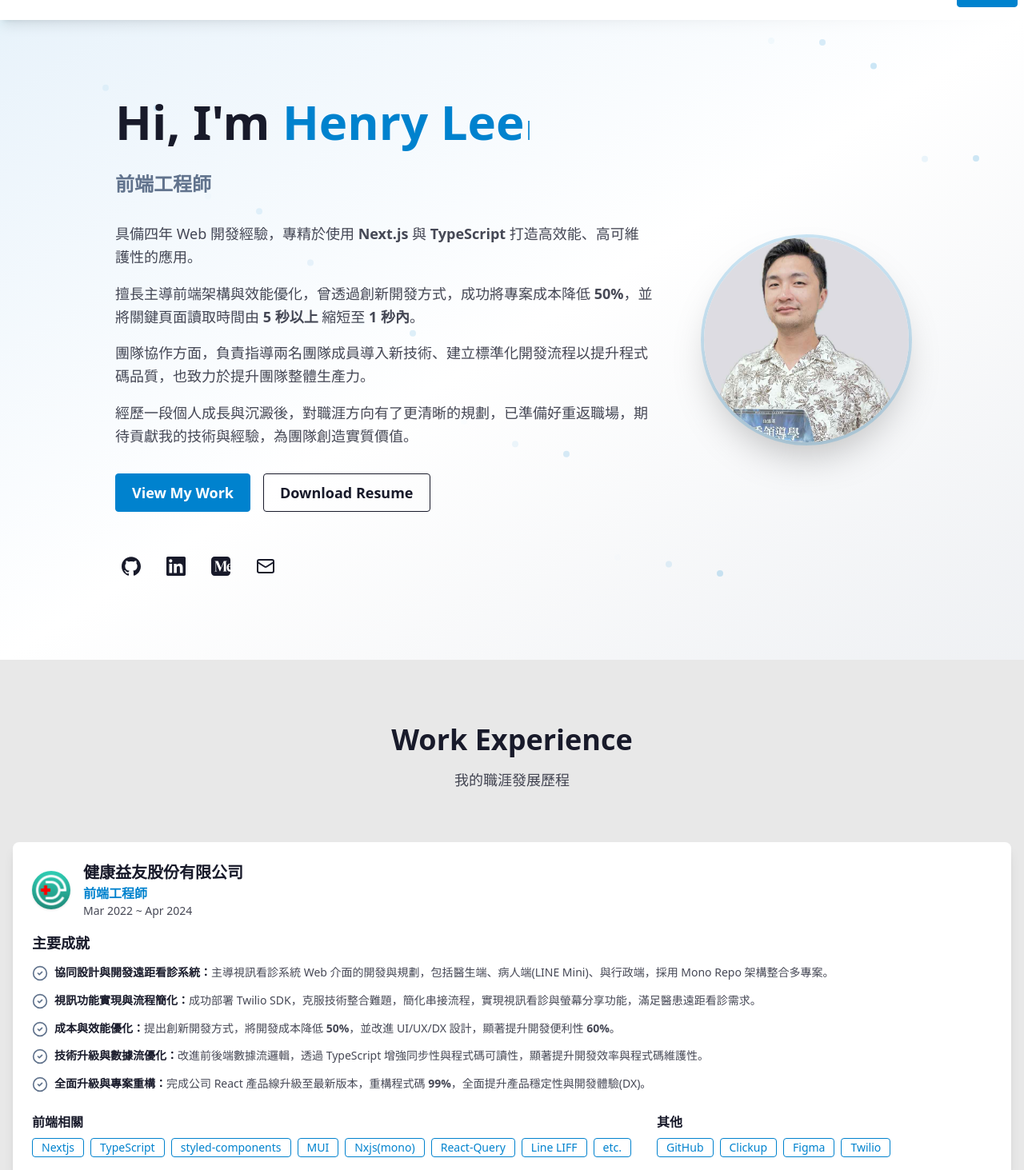
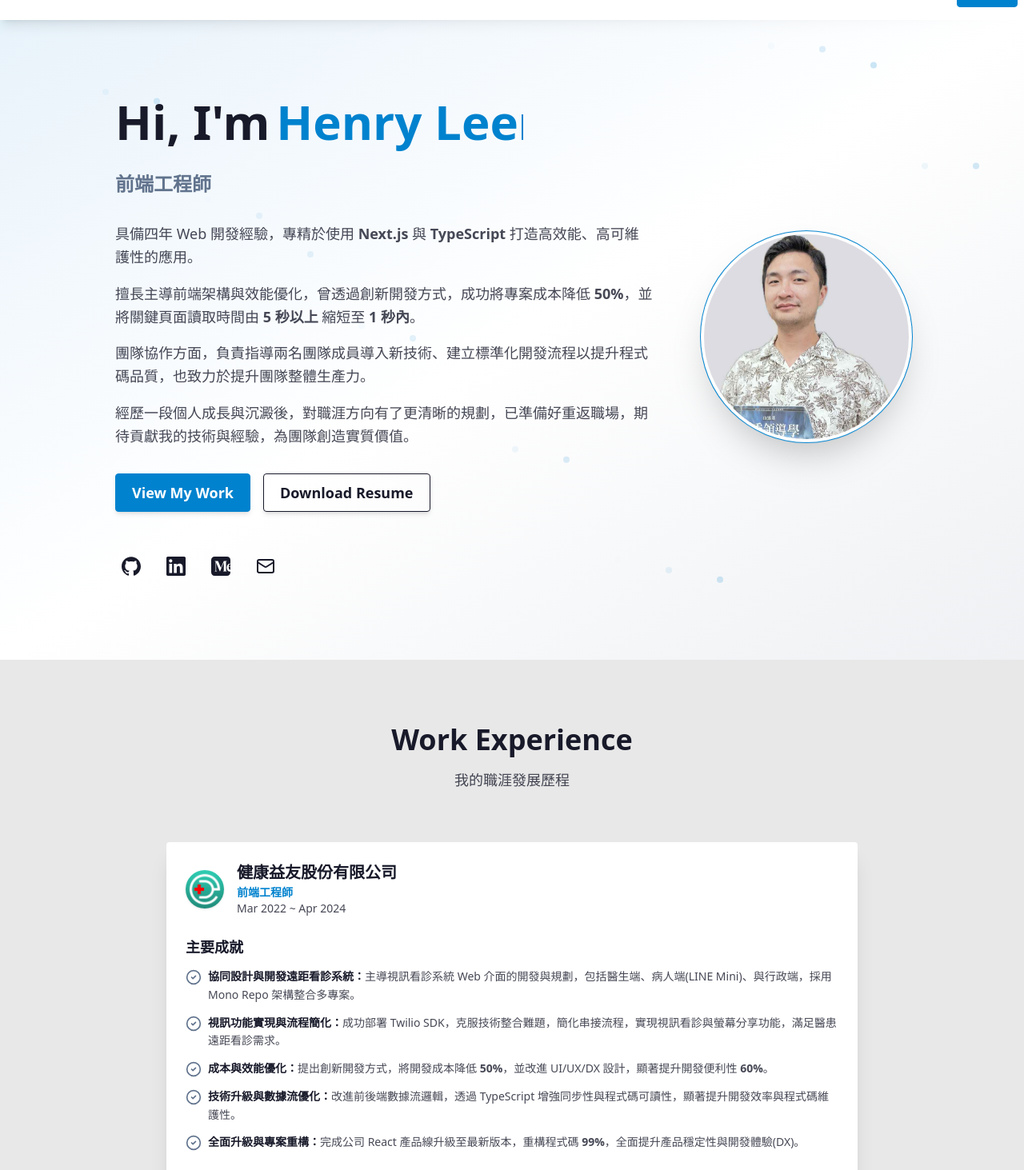
Before and after one commit to u88803494/my-website, a Next.js app: page / in a window 1280 px wide. Shown: the part 47-1510 px from the top of the page at 80% size. Built offline with nearby package versions, Linux system fonts and the light colour scheme.

Commit message:
Enhance project structure by adding component architecture, icon usage, and styling rules in settings.json. Update HeroSection and related components for improved styling and layout consistency, including Tailwind CSS utility classes and animation effects.

```diff
--- a/src/components/home/HeroSection/HeroContent.tsx
+++ b/src/components/home/HeroSection/HeroContent.tsx
@@ -6,9 +6,9 @@ import TypewriterText from "@/components/home/HeroSection/TypewriterText";
 
 const HeroContent = () => {
   return (
-    <div className="text-center lg:text-left max-w-2xl flex flex-col gap-6">
+    <div className="text-center lg:text-left max-w-2xl flex flex-col gap-6 card-body p-0">
       <motion.h1
-        className="text-4xl lg:text-6xl font-bold mb-2"
+        className="text-4xl lg:text-6xl font-bold mb-2 card-title"
         initial={{ opacity: 0, y: 30 }}
         animate={{ opacity: 1, y: 0 }}
         transition={{ duration: 0.6, delay: 0.3 }}
@@ -69,21 +69,21 @@ const HeroContent = () => {
         transition={{ duration: 0.6, delay: 1.5 }}
       >
         <motion.button
-          className="btn btn-primary btn-lg relative overflow-hidden group"
-          whileHover={{ scale: 1.05, boxShadow: "0 10px 30px rgba(0, 0, 0, 0.2)" }}
+          className="btn btn-primary btn-lg relative overflow-hidden group shadow-md hover:shadow-xl transition-all"
+          whileHover={{ scale: 1.07, boxShadow: "0 10px 30px rgba(0, 0, 0, 0.2)" }}
           whileTap={{ scale: 0.95 }}
         >
           <span className="relative z-10">View My Work</span>
           <motion.div
-            className="absolute inset-0 bg-gradient-to-r from-primary to-secondary opacity-0 group-hover:opacity-100"
+            className="absolute inset-0 bg-gradient-to-r from-primary to-secondary opacity-0 group-hover:opacity-20 pointer-events-none"
             initial={{ x: "-100%" }}
             whileHover={{ x: "0%" }}
             transition={{ duration: 0.3 }}
           />
         </motion.button>
         <motion.button
-          className="btn btn-outline btn-lg"
-          whileHover={{ scale: 1.05, boxShadow: "0 10px 30px rgba(0, 0, 0, 0.2)" }}
+          className="btn btn-outline btn-lg shadow-md hover:shadow-xl transition-all"
+          whileHover={{ scale: 1.07, boxShadow: "0 10px 30px rgba(0, 0, 0, 0.2)" }}
           whileTap={{ scale: 0.95 }}
         >
           Download Resume
--- a/src/components/home/HeroSection/HeroImage.tsx
+++ b/src/components/home/HeroSection/HeroImage.tsx
@@ -12,11 +12,11 @@ const HeroImage = () => {
       transition={{ duration: 0.8, delay: 0.2 }}
     >
       <motion.div
-        className="w-48 h-48 lg:w-64 lg:h-64 rounded-full ring-4 ring-primary/20 shadow-2xl overflow-hidden"
+        className="w-48 h-48 lg:w-64 lg:h-64 rounded-full ring ring-primary ring-offset-base-100 ring-offset-4 shadow-2xl overflow-hidden transition-transform duration-300 hover:scale-105 bg-base-100"
         animate={{ y: [0, -10, 0] }}
         transition={{ duration: 3, repeat: Infinity }}
         whileHover={{
-          scale: 1.05,
+          scale: 1.08,
           rotateY: 5,
           transition: { duration: 0.3 },
         }}
--- a/src/components/home/HeroSection/HeroSection.tsx
+++ b/src/components/home/HeroSection/HeroSection.tsx
@@ -9,7 +9,7 @@ const HeroSection = () => {
     <section className="hero min-h-screen bg-gradient-to-br from-primary/10 via-base-100 to-secondary/10 relative overflow-hidden">
       <AnimatedBackground />
 
-      <div className="hero-content flex-col lg:flex-row-reverse gap-8 lg:gap-16 relative z-10">
+      <div className="hero-content flex-col lg:flex-row-reverse gap-8 lg:gap-16 relative z-10 w-full">
         <HeroImage />
         <HeroContent />
       </div>
--- a/src/components/home/HeroSection/TypewriterText.tsx
+++ b/src/components/home/HeroSection/TypewriterText.tsx
@@ -16,7 +16,7 @@ const TypewriterText = ({ text, delay = 0.8 }: { text: string; delay?: number })
     >
       {text}
       <motion.span
-        className="inline-block w-0.5 h-6 bg-primary ml-1"
+        className="inline-block w-0.5 h-8 bg-primary ml-1"
         initial={{ opacity: 0 }}
         animate={{ opacity: [0, 1, 0] }}
         transition={{
--- a/src/components/home/WorkExperience/ExperienceCard.tsx
+++ b/src/components/home/WorkExperience/ExperienceCard.tsx
@@ -12,12 +12,13 @@ interface ExperienceCardProps {
 const ExperienceCard = ({ experience }: ExperienceCardProps) => {
   return (
     <motion.div
-      className="bg-base-100 rounded-lg shadow-lg p-6 hover:shadow-xl transition-shadow duration-300"
+      className="card bg-base-100 shadow-xl hover:shadow-2xl transition-shadow duration-300"
       initial={{ opacity: 0, y: 50 }}
       whileInView={{ opacity: 1, y: 0 }}
       viewport={{ once: true }}
       transition={{ duration: 0.7 }}
     >
+      <div className="card-body p-6">
         <div className="flex items-center mb-4">
           <Image
             src={experience.logoUrl}
@@ -27,7 +28,7 @@ const ExperienceCard = ({ experience }: ExperienceCardProps) => {
             className="rounded-full object-cover mr-4 shadow"
           />
           <div>
-          <h3 className="text-xl font-bold text-base-content">{experience.company}</h3>
+            <h3 className="card-title text-xl font-bold text-base-content">{experience.company}</h3>
             <p className="text-primary font-semibold">{experience.role}</p>
             <p className="text-sm text-base-content/80">{experience.period}</p>
           </div>
@@ -47,14 +48,14 @@ const ExperienceCard = ({ experience }: ExperienceCardProps) => {
           </ul>
         </div>
         <div className="flex flex-wrap gap-8">
-        {experience.techStackGroups.map((group: { label: string; items: string[] }) => (
+          {experience.techStackGroups.map((group: { label: string; items: string[] }, groupIdx: number) => (
             <div key={group.label} className="min-w-[120px]">
               <h5 className="text-md font-semibold text-base-content mb-2">{group.label}</h5>
               <div className="flex flex-wrap gap-2">
                 {group.items.map((tech: string, techIndex: number) => (
                   <div
                     key={techIndex}
-                  className="badge badge-outline badge-primary"
+                    className={`badge ${groupIdx === 0 ? 'badge-primary' : groupIdx === 1 ? 'badge-accent' : 'badge-info'} badge-outline`}
                   >
                     {tech}
                   </div>
@@ -63,6 +64,7 @@ const ExperienceCard = ({ experience }: ExperienceCardProps) => {
             </div>
           ))}
         </div>
+      </div>
     </motion.div>
   );
 };
--- a/src/components/home/WorkExperience/WorkExperience.tsx
+++ b/src/components/home/WorkExperience/WorkExperience.tsx
@@ -1,19 +1,19 @@
 "use client";
 
 import { experiences } from '@/data/experienceData';
-import Experience from '@/components/home/WorkExperience/ExperienceCard';
+import ExperienceCard from '@/components/home/WorkExperience/ExperienceCard';
 
 const WorkExperience = () => {
   return (
     <section className="py-20 bg-base-200">
-      <div className="container mx-auto px-2 md:px-4">
+      <div className="container mx-auto px-2 md:px-4 prose prose-neutral max-w-4xl">
         <div className="text-center mb-16">
           <h2 className="text-4xl font-bold text-base-content mb-4">Work Experience</h2>
           <p className="text-lg text-base-content/80">我的職涯發展歷程</p>
         </div>
         <div className="flex flex-col gap-12">
           {experiences.map((exp) => (
-            <Experience key={exp.company + exp.period} experience={exp} />
+            <ExperienceCard key={exp.company + exp.period} experience={exp} />
           ))}
         </div>
       </div>
--- a/src/components/shared/ContactLinks.tsx
+++ b/src/components/shared/ContactLinks.tsx
@@ -31,7 +31,7 @@ interface ContactLinksProps {
 
 const ContactLinks = ({ variant = 'circle', className = '' }: ContactLinksProps) => {
   const baseClass = variant === 'circle'
-    ? 'btn btn-circle btn-ghost'
+    ? 'btn btn-ghost btn-circle'
     : 'link link-hover';
 
   return (
@@ -40,7 +40,7 @@ const ContactLinks = ({ variant = 'circle', className = '' }: ContactLinksProps)
         <a
           key={label}
           href={href}
-          className={`${baseClass} ${className}`}
+          className={`${baseClass} ${className}`.trim()}
           target={href.startsWith('http') ? '_blank' : undefined}
           rel={href.startsWith('http') ? 'noopener noreferrer' : undefined}
           aria-label={label}
--- a/src/components/shared/Navbar.tsx
+++ b/src/components/shared/Navbar.tsx
@@ -8,12 +8,12 @@ const Navbar = () => {
     <div className="navbar bg-base-100 shadow-lg">
       <div className="navbar-start">
         <div className="dropdown">
-          <div tabIndex={0} role="button" className="btn btn-ghost lg:hidden btn-circle">
+          <div tabIndex={0} role="button" className="btn btn-ghost lg:hidden btn-circle btn-md">
             <Menu className="h-5 w-5" />
           </div>
           <ul
             tabIndex={0}
-            className="menu dropdown-content bg-base-100 rounded-box z-10 mt-3 w-52 p-2 shadow text-base md:text-lg font-medium"
+            className="menu menu-compact dropdown-content bg-base-100 rounded-box z-10 mt-3 w-52 p-2 shadow text-base md:text-lg font-medium"
           >
             <li><Link href="/">首頁</Link></li>
             <li><Link href="/projects">專案</Link></li>
@@ -32,7 +32,7 @@ const Navbar = () => {
         </ul>
       </div>
       <div className="navbar-end">
-        <button className="btn btn-primary">聯絡我</button>
+        <button className="btn btn-primary btn-md">聯絡我</button>
       </div>
     </div>
   );
```
Also changed, not shown: .cursor/settings.json. Lines whose indentation alone changed are shown as unchanged.
